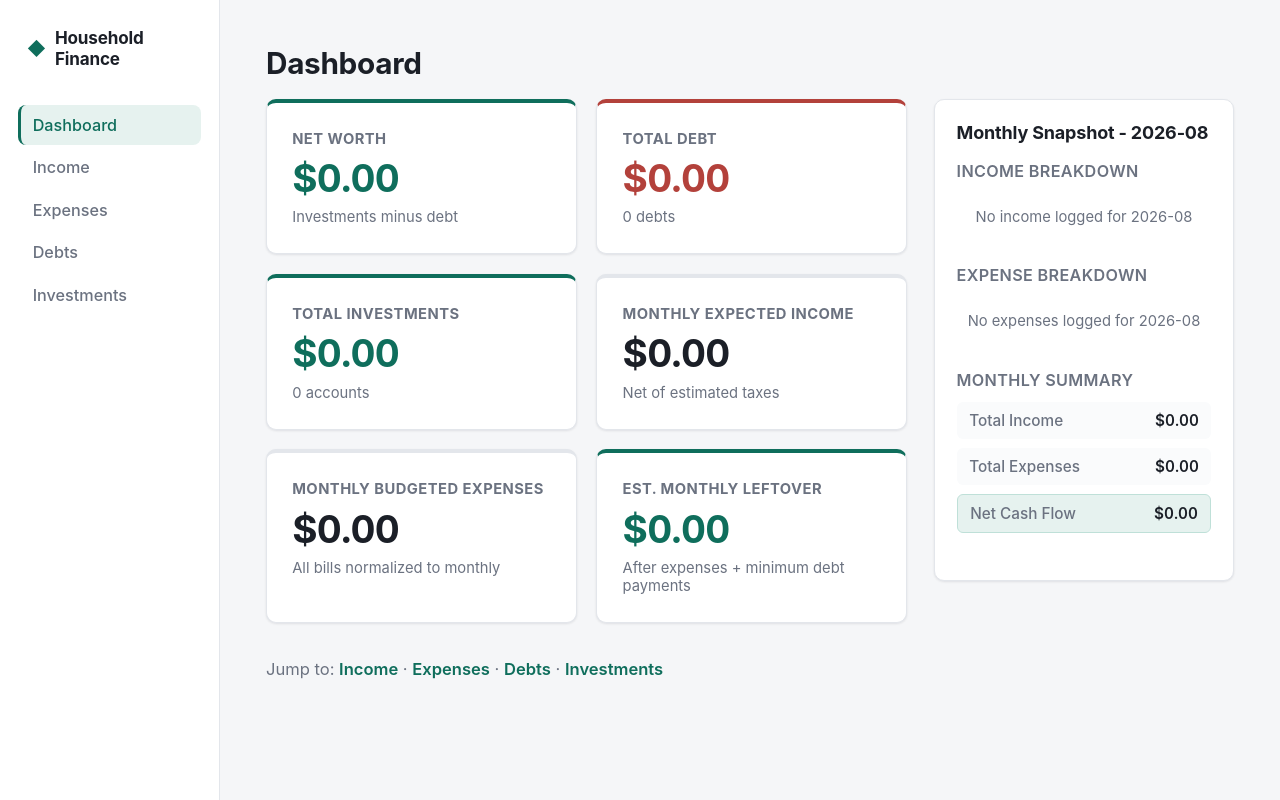
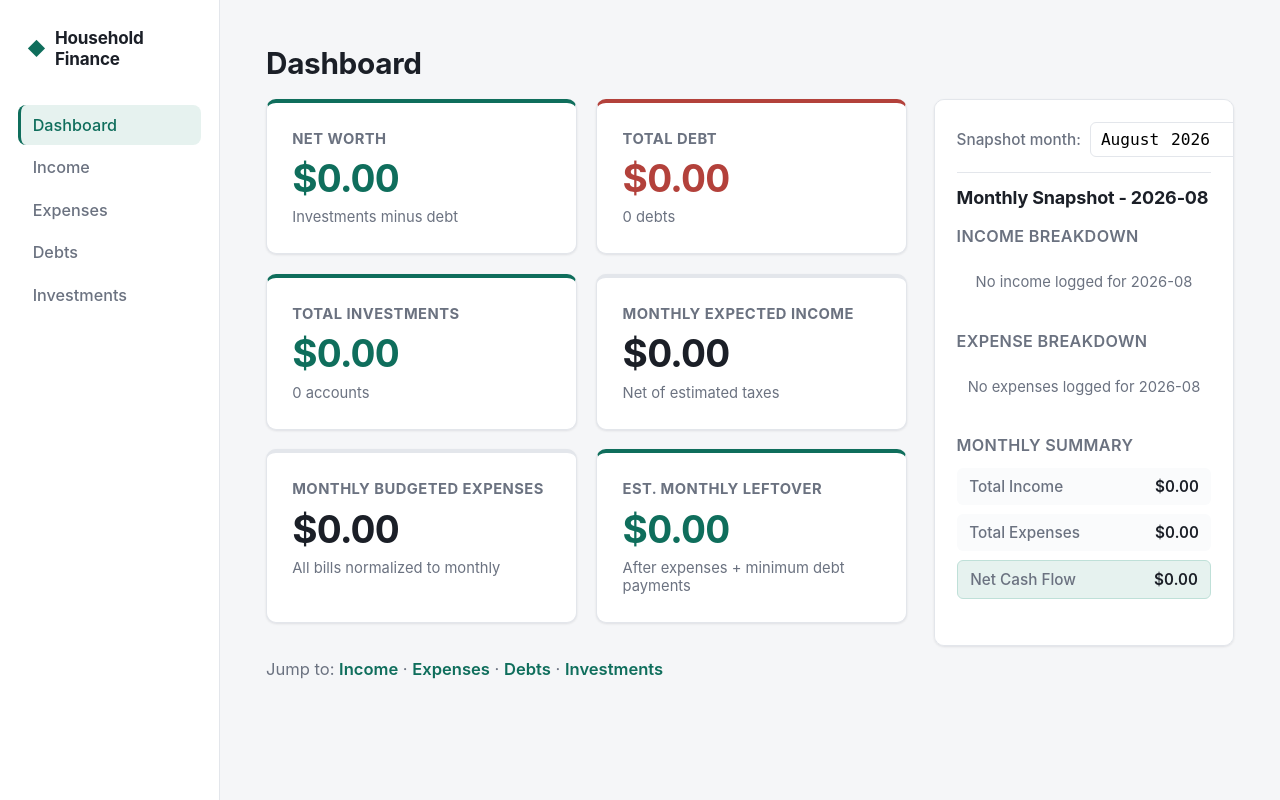
Before and after one commit to calebhazelton/finance-dashboard, a Flask app: page / in a window 1280 px wide. Run offline with Flask 3, Linux system fonts and the light colour scheme; data that the repository does not hold is empty.

Commit message:
Bug Fixes

```diff
--- a/app.py
+++ b/app.py
@@ -43,11 +43,11 @@ def create_app():
         net_worth = total_investments - total_debt
         leftover = total_income_monthly - total_expenses_monthly - total_min_debt_payments
 
-        # Get current month for snapshot
-        current_month = helpers.current_month()
+        # Get snapshot month (default to current month)
+        snapshot_month = request.args.get("snapshot_month") or helpers.current_month()
 
-        # Get income breakdown for current month
-        income_actuals = crud.list_rows("income_actuals", {"month": current_month})
+        # Get income breakdown for snapshot month
+        income_actuals = crud.list_rows("income_actuals", {"month": snapshot_month})
         income_by_source = {}
         total_actual_income = 0
         for a in income_actuals:
@@ -57,8 +57,8 @@ def create_app():
                 income_by_source[source_name] = (income_by_source.get(source_name, 0) or 0) + (a["net_actual"] or 0)
                 total_actual_income += (a["net_actual"] or 0)
 
-        # Get expense breakdown for current month
-        expense_actuals = crud.list_rows("expense_actuals", {"month": current_month})
+        # Get expense breakdown for snapshot month
+        expense_actuals = crud.list_rows("expense_actuals", {"month": snapshot_month})
         expense_by_category = {}
         total_actual_expenses = 0
         for a in expense_actuals:
@@ -78,7 +78,7 @@ def create_app():
             leftover=leftover,
             debts=debts,
             accounts=accounts,
-            current_month=current_month,
+            snapshot_month=snapshot_month,
             total_actual_income=total_actual_income,
             total_actual_expenses=total_actual_expenses,
             income_by_source=income_by_source,
--- a/static/style.css
+++ b/static/style.css
@@ -468,8 +468,18 @@ code {
 
 .snapshot-panel h2 {
     font-size: 1rem;
-    margin: 0 0 1rem 0;
+    margin: 0.8rem 0 1rem 0;
     color: var(--text);
+}
+
+.snapshot-month-picker {
+    padding-bottom: 0.8rem;
+    border-bottom: 1px solid var(--border);
+    margin-bottom: 0.8rem;
+}
+
+.snapshot-month-picker input {
+    font-size: 0.9rem;
 }
 
 .snapshot-section {
@@ -642,6 +652,31 @@ th.desc .sort-indicator {
     opacity: 1;
 }
 
+/* ---------- Edit form sections ---------- */
+.edit-form-section {
+    background: var(--surface);
+    border: 1px solid var(--border);
+    border-radius: var(--radius);
+    box-shadow: var(--shadow);
+    padding: 0;
+    margin-top: 1rem;
+}
+
+.edit-form-section h3 {
+    background: #FFF9F5;
+    border-bottom: 2px solid var(--accent);
+    padding: 0.9rem 1.1rem;
+    margin: 0;
+    font-size: 0.95rem;
+    color: var(--accent);
+    font-weight: 600;
+}
+
+.edit-form-section .stacked-form {
+    border-top: none;
+    border-radius: 0 0 var(--radius) var(--radius);
+}
+
 /* ---------- Form improvements ---------- */
 label.checkbox-label {
     flex-direction: row;
@@ -692,6 +727,10 @@ label.checkbox-label input[type="checkbox"] {
 
     .snapshot-section {
         margin-bottom: 0;
+    }
+
+    .snapshot-panel input[type="month"] {
+        font-size: 0.9rem;
     }
 }
 
--- a/templates/base.html
+++ b/templates/base.html
@@ -48,7 +48,14 @@
     </div>
 
     <aside class="snapshot-panel">
-        <h2>Monthly Snapshot - {{ current_month }}</h2>
+        <div class="snapshot-month-picker">
+            <form method="get" action="{{ url_for('index') }}" style="display: flex; gap: 0.5rem; align-items: center;">
+                <label for="snapshot_month" style="font-size: 0.85rem; font-weight: 550; color: var(--text-muted); white-space: nowrap;">Snapshot month:</label>
+                <input type="month" id="snapshot_month" name="snapshot_month" value="{{ snapshot_month }}" onchange="this.form.submit()" style="padding: 0.35rem 0.5rem; border: 1px solid var(--border); border-radius: 6px; font-size: 0.9rem;">
+            </form>
+        </div>
+
+        <h2>Monthly Snapshot - {{ snapshot_month }}</h2>
 
         <section class="snapshot-section">
             <h3>Income Breakdown</h3>
@@ -65,7 +72,7 @@
                         <span class="snapshot-value">${{ "%.2f"|format(total_actual_income) }}</span>
                     </div>
                 {% else %}
-                    <p class="snapshot-empty">No income logged for {{ current_month }}</p>
+                    <p class="snapshot-empty">No income logged for {{ snapshot_month }}</p>
                 {% endif %}
             </div>
         </section>
@@ -85,7 +92,7 @@
                         <span class="snapshot-value">${{ "%.2f"|format(total_actual_expenses) }}</span>
                     </div>
                 {% else %}
-                    <p class="snapshot-empty">No expenses logged for {{ current_month }}</p>
+                    <p class="snapshot-empty">No expenses logged for {{ snapshot_month }}</p>
                 {% endif %}
             </div>
         </section>
```
Also changed, not shown: templates/expenses.html (+6 -6 lines), templates/income.html (+6 -6 lines).
